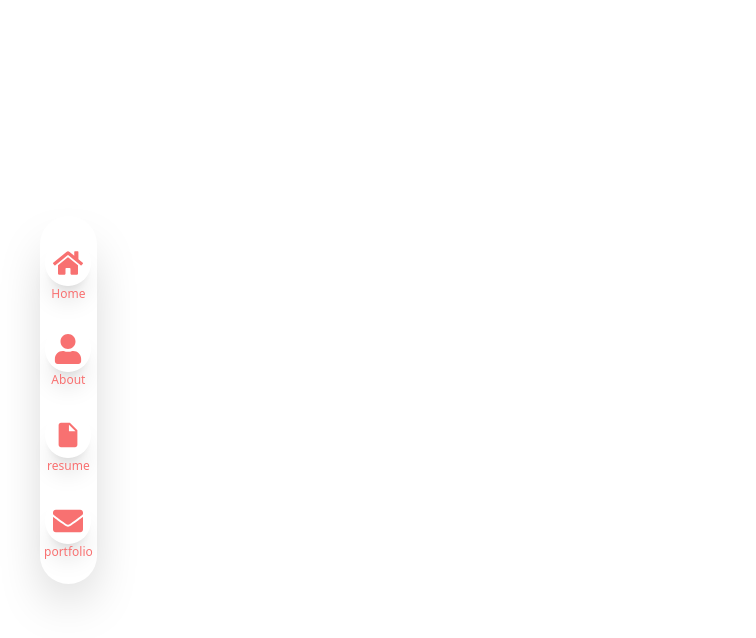
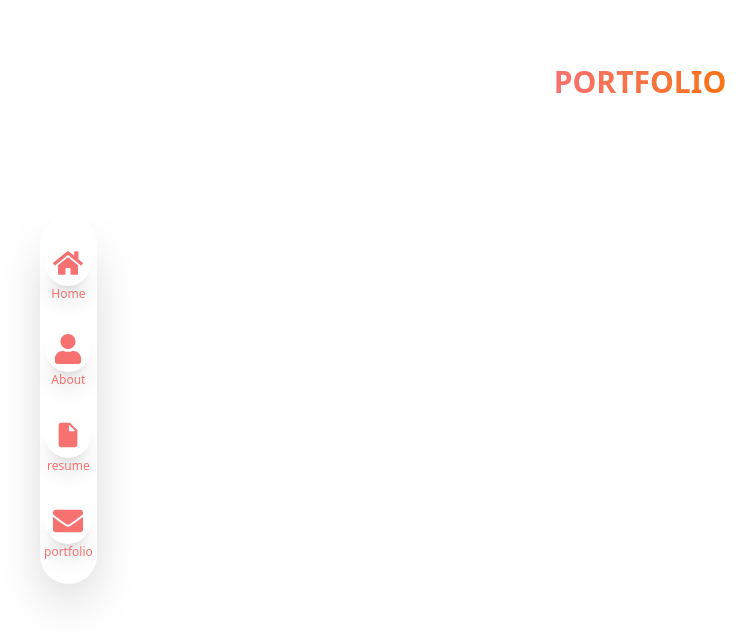
Before and after one commit to isyhfadilah/aisyahnurfadilah, a Next.js app: page /portfolio in a window 1280 px wide. Shown: the top 638 px of the page, without its empty margins (0-756 px from the left). Built offline with nearby package versions, Linux system fonts and the light colour scheme; a web font is replaced by a local one.

Commit message:
feat: add portfolio page

```diff
--- a/src/app/(client)/portfolio/page.tsx
+++ b/src/app/(client)/portfolio/page.tsx
@@ -1,3 +1,9 @@
+import { PortfolioProject } from '@/components/common/sections/portfolio'
+
 export default function Portfolio() {
-  return <main></main>
+  return (
+    <main>
+      <PortfolioProject />
+    </main>
+  )
 }
--- /dev/null
+++ b/src/components/common/sections/portfolio/index.tsx
@@ -0,0 +1 @@
+export { PortfolioProject } from './portfolio'
--- /dev/null
+++ b/src/components/common/sections/portfolio/portfolio.tsx
@@ -0,0 +1,12 @@
+import Container from '../../layouts/Container'
+import { GradientText } from '@/components/ui/title/gradient'
+
+export const PortfolioProject = () => {
+  return (
+    <section className="py-16">
+      <Container className="flex justify-center items-center">
+        <GradientText text="PORTFOLIO" sizes="text-3xl" />
+      </Container>
+    </section>
+  )
+}
```
